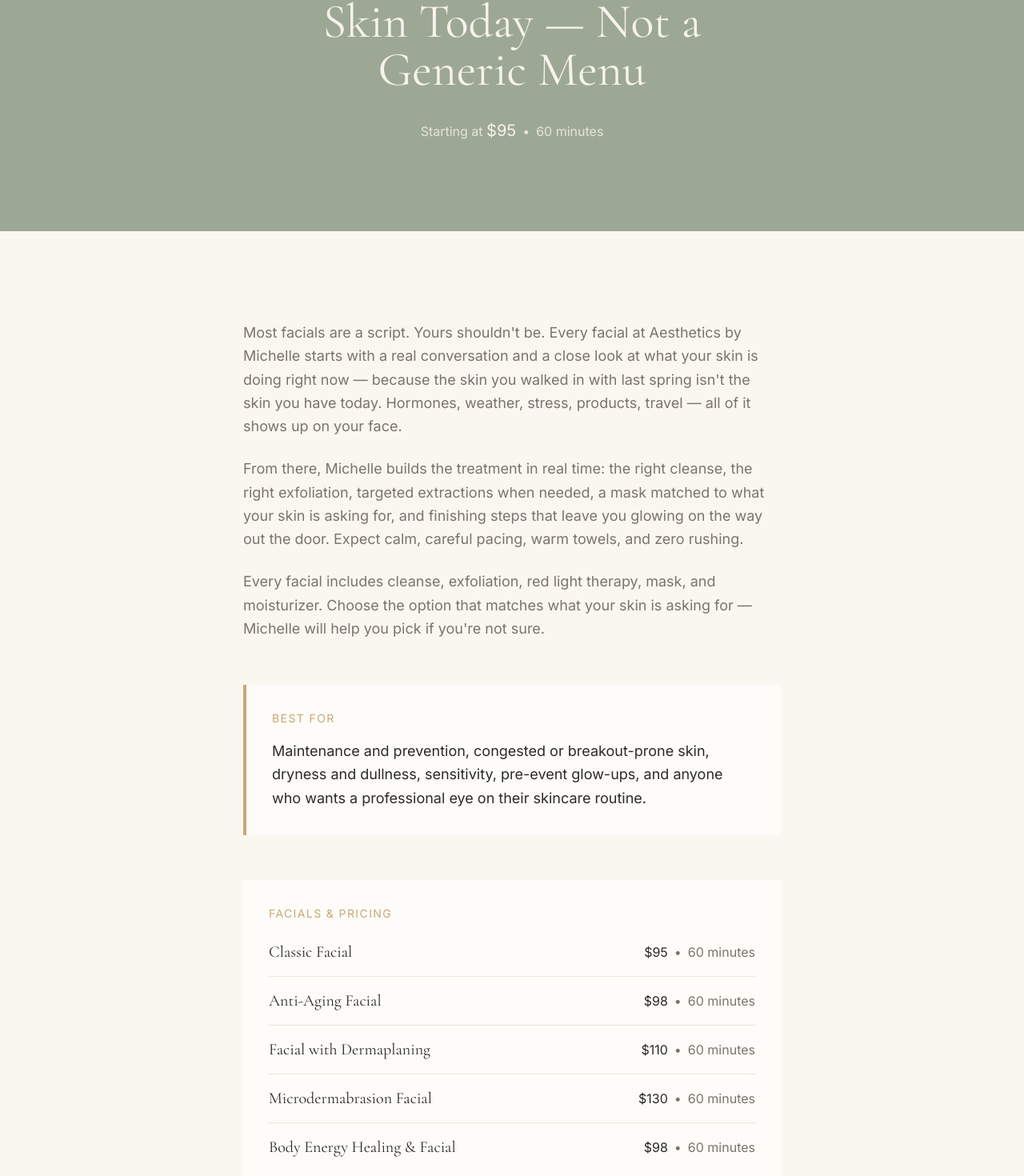
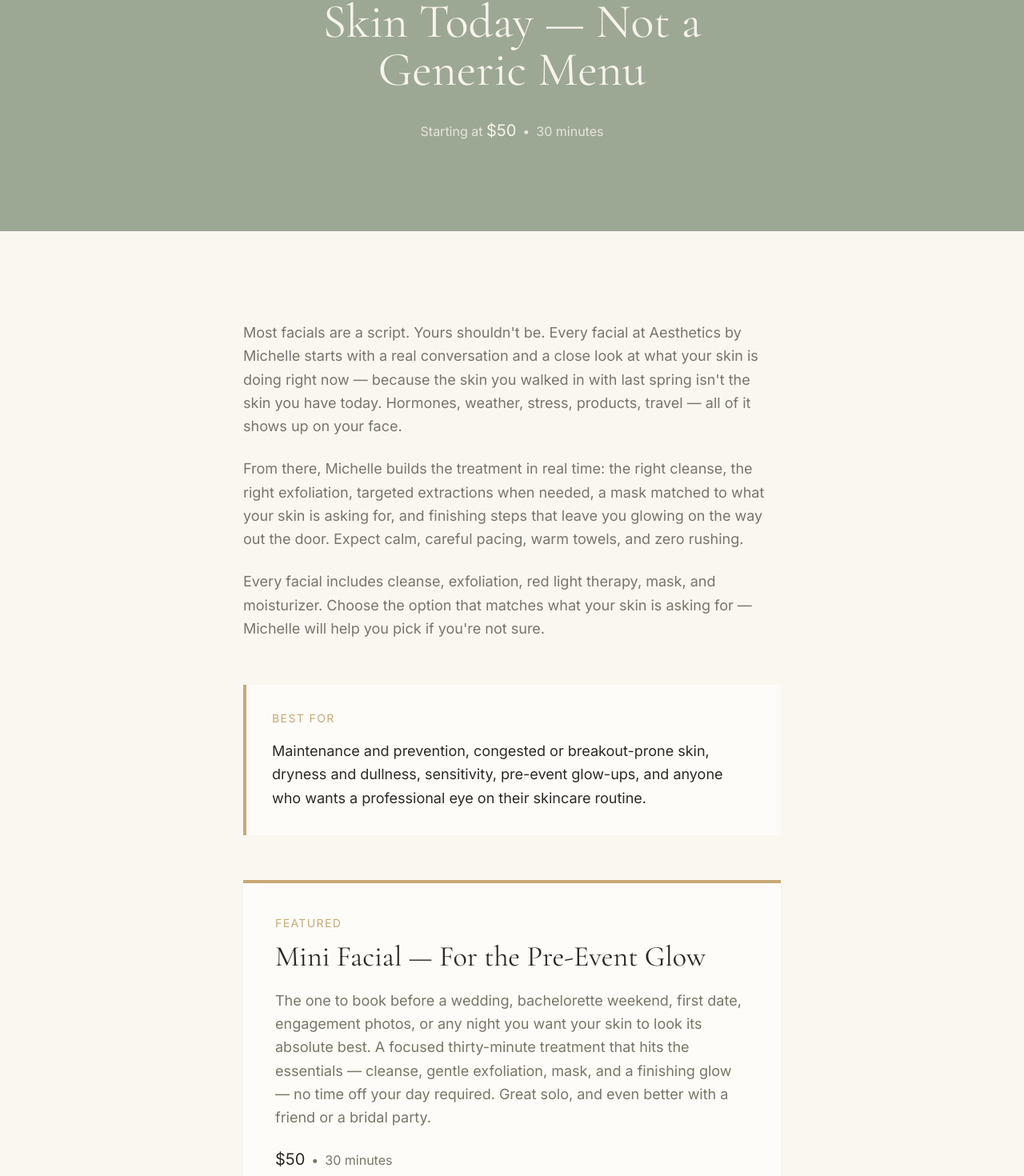
Before and after one commit to Unchainedmindprompts/Aesthetics-by-Michelle, a Next.js app: page /facials in a window 1280 px wide. Shown: the part 288-1758 px from the top of the page at 80% size. Built offline with nearby package versions, Linux system fonts and the light colour scheme.

Commit message:
Add Mini Facial (\$50 / 30 min) with featured pre-event callout
New entry at the top of the facials pricing list plus a gold-bordered
Featured block framing it for weddings, bachelorette parties, first
dates, and photo sessions. Hero price line updated to "Starting at
\$50 / 30 minutes".

```diff
--- a/app/facials/page.tsx
+++ b/app/facials/page.tsx
@@ -8,11 +8,12 @@ const SITE_URL = "https://aestheticsbymichelle.com";
 export const metadata: Metadata = {
   title: "Customized Facials in Hayden, ID",
   description:
-    "Five customized facials in Hayden, ID — classic, anti-aging, dermaplaning, microdermabrasion, and body energy healing.",
+    "Six customized facials in Hayden, ID — including the 30-minute Mini Facial for weddings, bachelorette parties, and special occasions.",
   alternates: { canonical: "/facials" },
 };
 
 const pricing = [
+  { name: "Mini Facial", price: "$50", duration: "30 minutes" },
   { name: "Classic Facial", price: "$95", duration: "60 minutes" },
   { name: "Anti-Aging Facial", price: "$98", duration: "60 minutes" },
   { name: "Facial with Dermaplaning", price: "$110", duration: "60 minutes" },
@@ -100,9 +101,9 @@ export default function FacialsPage() {
           </h1>
           <p className="mt-8 font-sans text-cream/80">
             <span>Starting at </span>
-            <span className="text-xl text-cream">$95</span>
+            <span className="text-xl text-cream">$50</span>
             <span className="mx-2">•</span>
-            <span>60 minutes</span>
+            <span>30 minutes</span>
           </p>
         </div>
       </section>
@@ -141,6 +142,28 @@ export default function FacialsPage() {
               Maintenance and prevention, congested or breakout-prone skin,
               dryness and dullness, sensitivity, pre-event glow-ups, and anyone
               who wants a professional eye on their skincare routine.
+            </p>
+          </div>
+
+          <div className="mt-14 border-t-4 border-gold bg-softWhite p-8 md:p-10 shadow-sm">
+            <p className="font-sans text-sm uppercase tracking-widest text-gold">
+              Featured
+            </p>
+            <h2 className="mt-3 font-serif text-3xl text-charcoal md:text-4xl">
+              Mini Facial — For the Pre-Event Glow
+            </h2>
+            <p className="mt-5 font-sans text-lg leading-relaxed text-warmGray">
+              The one to book before a wedding, bachelorette weekend, first
+              date, engagement photos, or any night you want your skin to look
+              its absolute best. A focused thirty-minute treatment that hits
+              the essentials — cleanse, gentle exfoliation, mask, and a
+              finishing glow — no time off your day required. Great solo, and
+              even better with a friend or a bridal party.
+            </p>
+            <p className="mt-6 font-sans text-warmGray">
+              <span className="text-xl text-charcoal">$50</span>
+              <span className="mx-2">•</span>
+              <span>30 minutes</span>
             </p>
           </div>
 
```
